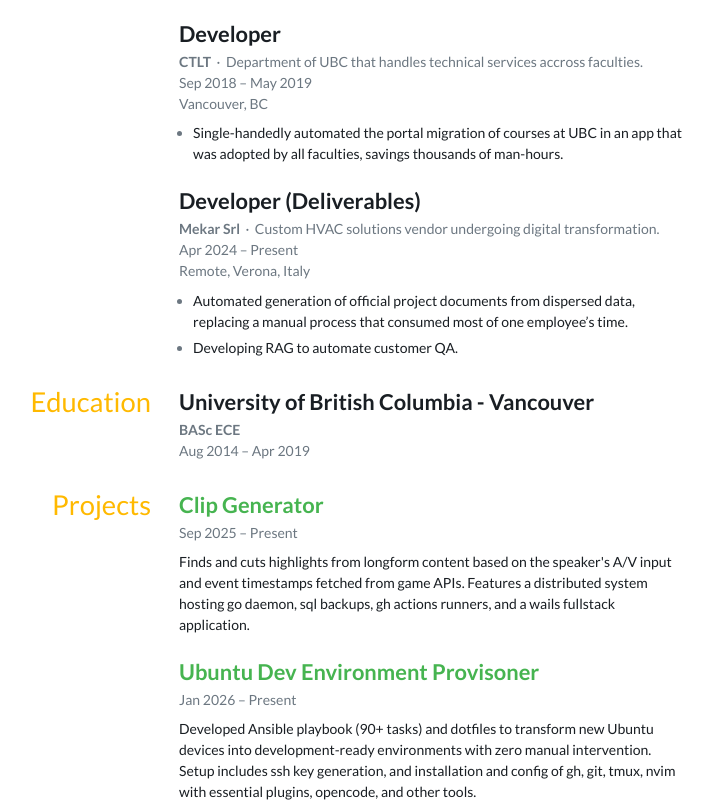
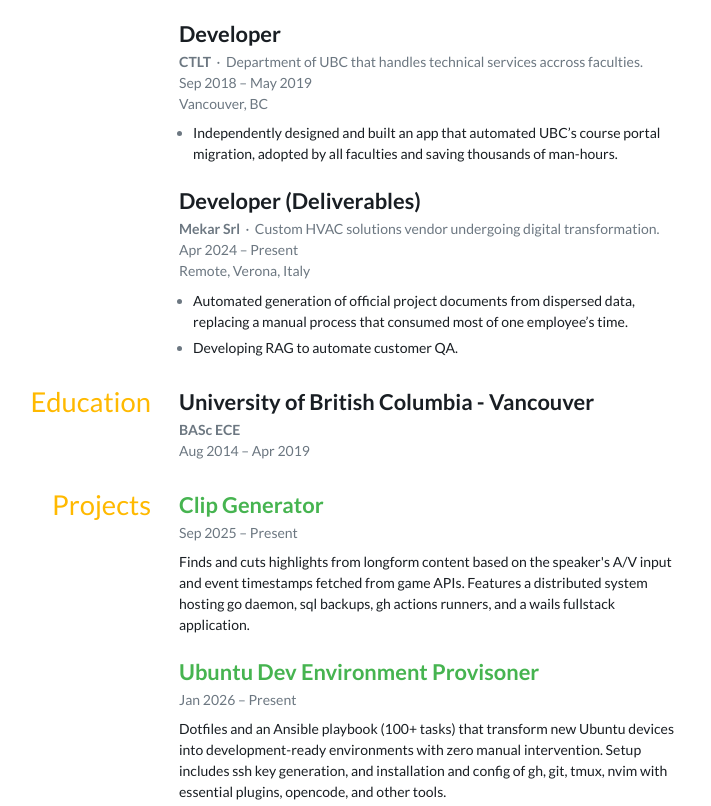
Before and after one commit to galchammat/galchammat.github.io, a website: page resume.html in a window 1280 px wide. Shown: the part 960-1766 px from the top of the page, without its empty margins (307-1018 px from the left). Drawn offline with Linux system fonts and the light colour scheme.

Commit message:
chore: generates artifacts for latest revisions

```diff
--- a/resume.html
+++ b/resume.html
@@ -352,7 +352,7 @@
                 </div>
               </header>
                 <ul>
-                    <li><p>Single-handedly automated the portal migration of courses at UBC in an app that was adopted by all faculties, savings thousands of man-hours.</p></li>
+                    <li><p>Independently designed and built an app that automated UBC’s course portal migration, adopted by all faculties and saving thousands of man-hours.</p></li>
                 </ul>
             </article>
             <article>
@@ -423,7 +423,7 @@
                   </div>
                 </div>
               </header>
-                <p>Developed Ansible playbook (90+ tasks) and dotfiles to transform new Ubuntu devices into development-ready environments with zero manual intervention. Setup includes ssh key generation, and installation and config of gh, git, tmux, nvim with essential plugins, opencode, and other tools.</p>
+                <p>Dotfiles and an Ansible playbook (100+ tasks) that transform new Ubuntu devices into development-ready environments with zero manual intervention. Setup includes ssh key generation, and installation and config of gh, git, tmux, nvim with essential plugins, opencode, and other tools.</p>
             </article>
         </div>
       </section>
```
Also changed, not shown: 1 other file.
